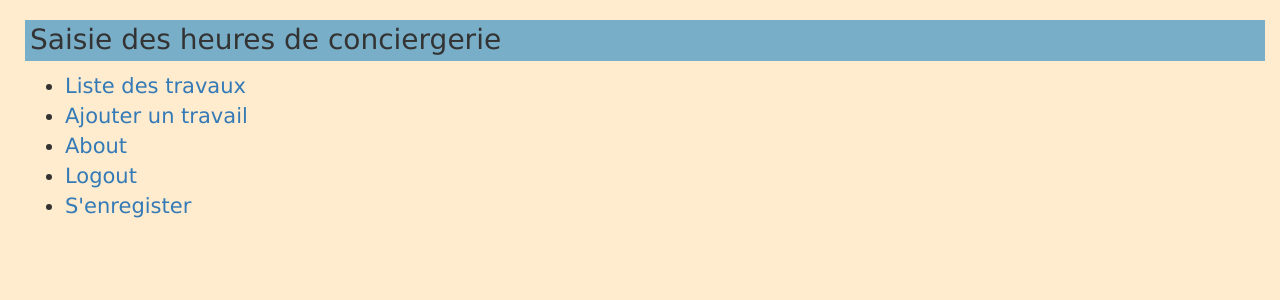
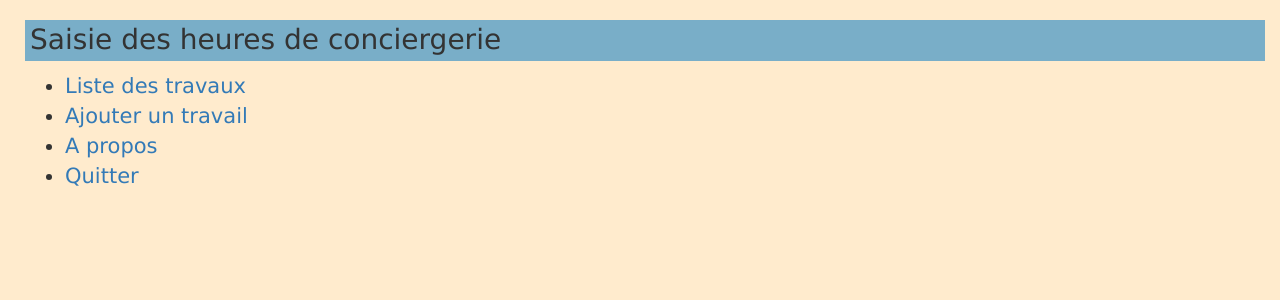
Before and after one commit to OlivierGaillard/conciergerie, a Django app: page / in a window 1280 px wide. Shown: the top 300 px of the page. Run offline with Django 3.2, Linux system fonts and the light colour scheme; the visitor is signed in with stand-in values (Sample User, id 1); some libraries are stand-ins or nearby versions.

Commit message:
French translation of UI

```diff
--- a/templates/index.html
+++ b/templates/index.html
@@ -9,13 +9,14 @@ block_page
     <ul>
     <li> <a href="conciergerie/list">Liste des travaux</a></li>
     <li> <a href="conciergerie/createtv">Ajouter un travail</a></li>
-    <li> <a href="conciergerie/about">About</a></li>
+    <li> <a href="conciergerie/about">A propos</a></li>
         {% if request.user.is_authenticated %}
-	      <li><a href="{% url "accounts:logout" %}" title="Logout">Logout</a></li>
+	      <li><a href="{% url "accounts:logout" %}" title="Quitter">Quitter</a></li>
 	    {% else %}
-	      <li><a href="{% url "accounts:login" %}" title="Login">Login</a></li>
+	      <li><a href="{% url "accounts:login" %}" title="Login">Connexion</a></li>
+          <li><a href="accounts/new-user">S'enregister</a></li>
 	    {% endif %}
-    <li><a href="accounts/new-user">S'enregister</a></li>
+
     </ul>
 </nav>
 
```
Also changed, not shown: conciergerie/views.py (+15 -4 lines).
